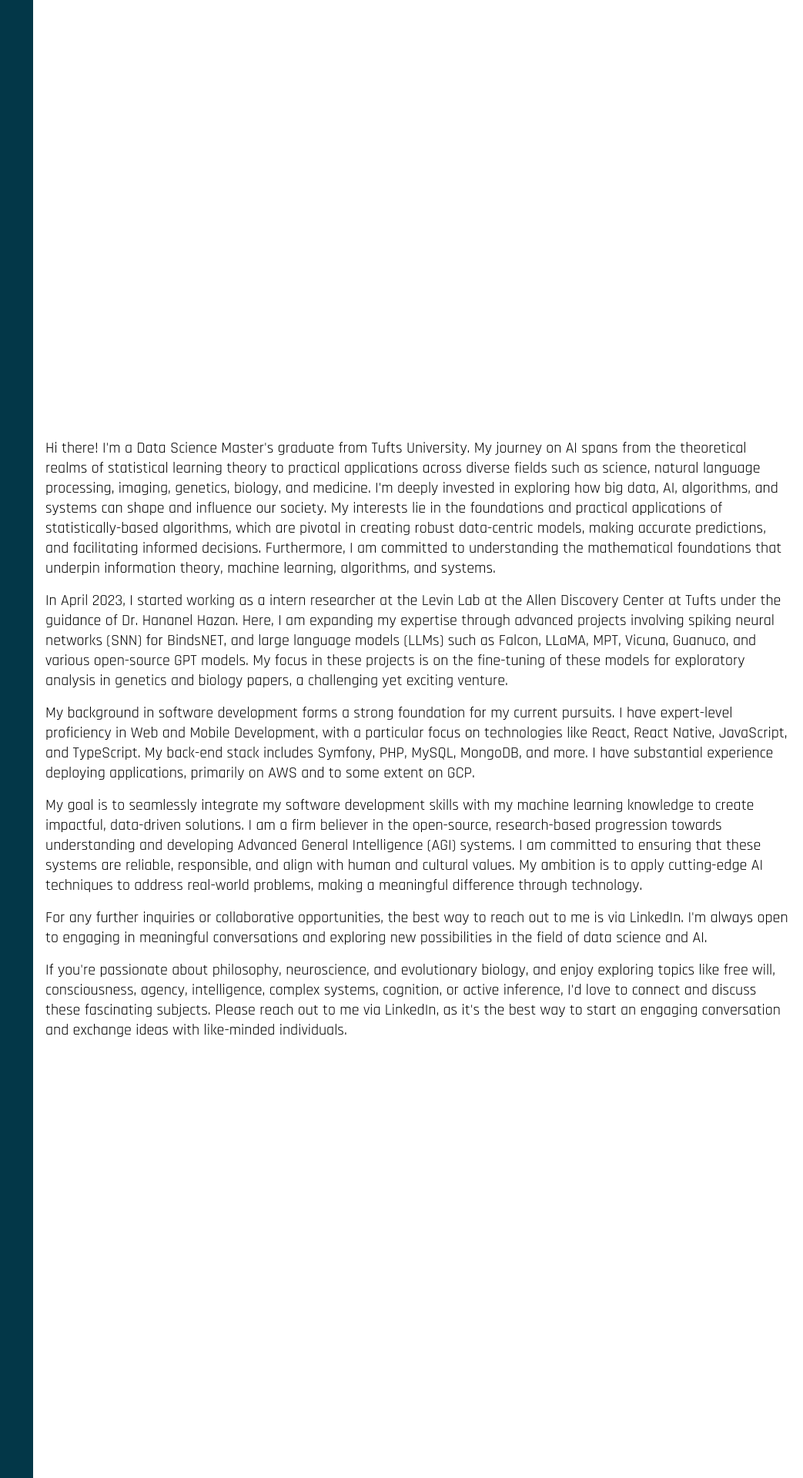
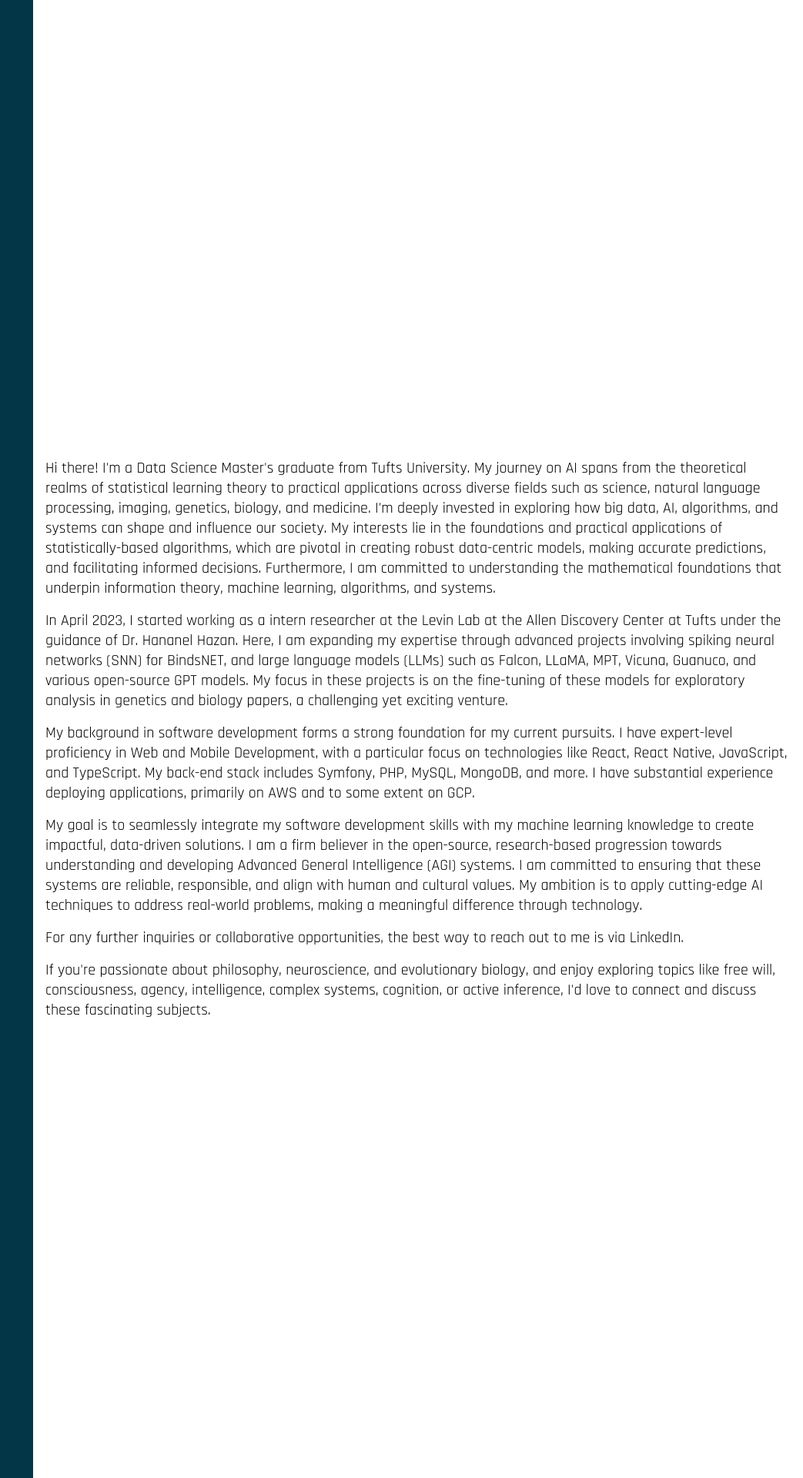
Before and after one commit to axeljeremy7/axeljeremy7.github.io, a Jekyll site: the page built from index.html, in a window 1280 px wide. Shown: the part 1556-3476 px from the top of the page at 77% size, without its empty margins (237-1280 px from the left). Built offline with Jekyll 4.4.1, drawn with Linux system fonts in a browser that asks for light colours; a style sheet for code colours, icons or effects is not loaded.

Commit message:
Update _config.yml

```diff
--- a/_config.yml
+++ b/_config.yml
@@ -15,9 +15,9 @@ description5: "My background in software development forms a strong foundation f
 
 description6: "My goal is to seamlessly integrate my software development skills with my machine learning knowledge to create impactful, data-driven solutions. I am a firm believer in the open-source, research-based progression towards understanding and developing Advanced General Intelligence (AGI) systems. I am committed to ensuring that these systems are reliable, responsible, and align with human and cultural values. My ambition is to apply cutting-edge AI techniques to address real-world problems, making a meaningful difference through technology."
 
-description7: "For any further inquiries or collaborative opportunities, the best way to reach out to me is via LinkedIn. I'm always open to engaging in meaningful conversations and exploring new possibilities in the field of data science and AI."
+description7: "For any further inquiries or collaborative opportunities, the best way to reach out to me is via LinkedIn."
 
-description8: "If you're passionate about philosophy, neuroscience, and evolutionary biology, and enjoy exploring topics like free will, consciousness, agency, intelligence, complex systems, cognition, or active inference, I'd love to connect and discuss these fascinating subjects. Please reach out to me via LinkedIn, as it's the best way to start an engaging conversation and exchange ideas with like-minded individuals."
+description8: "If you're passionate about philosophy, neuroscience, and evolutionary biology, and enjoy exploring topics like free will, consciousness, agency, intelligence, complex systems, cognition, or active inference, I'd love to connect and discuss these fascinating subjects."
 
 url: "https://axeljeremy7.github.io"
 # url: "http://127.0.0.1:4000"
```
